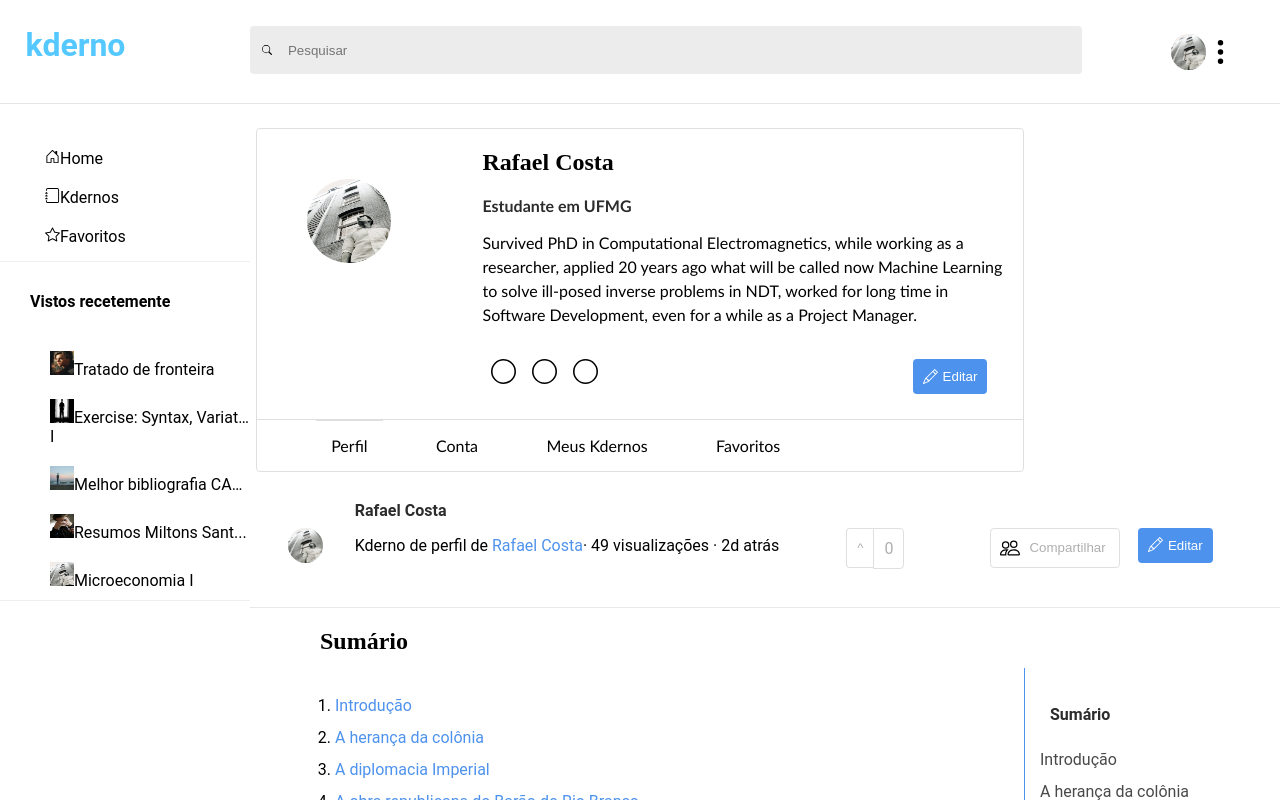
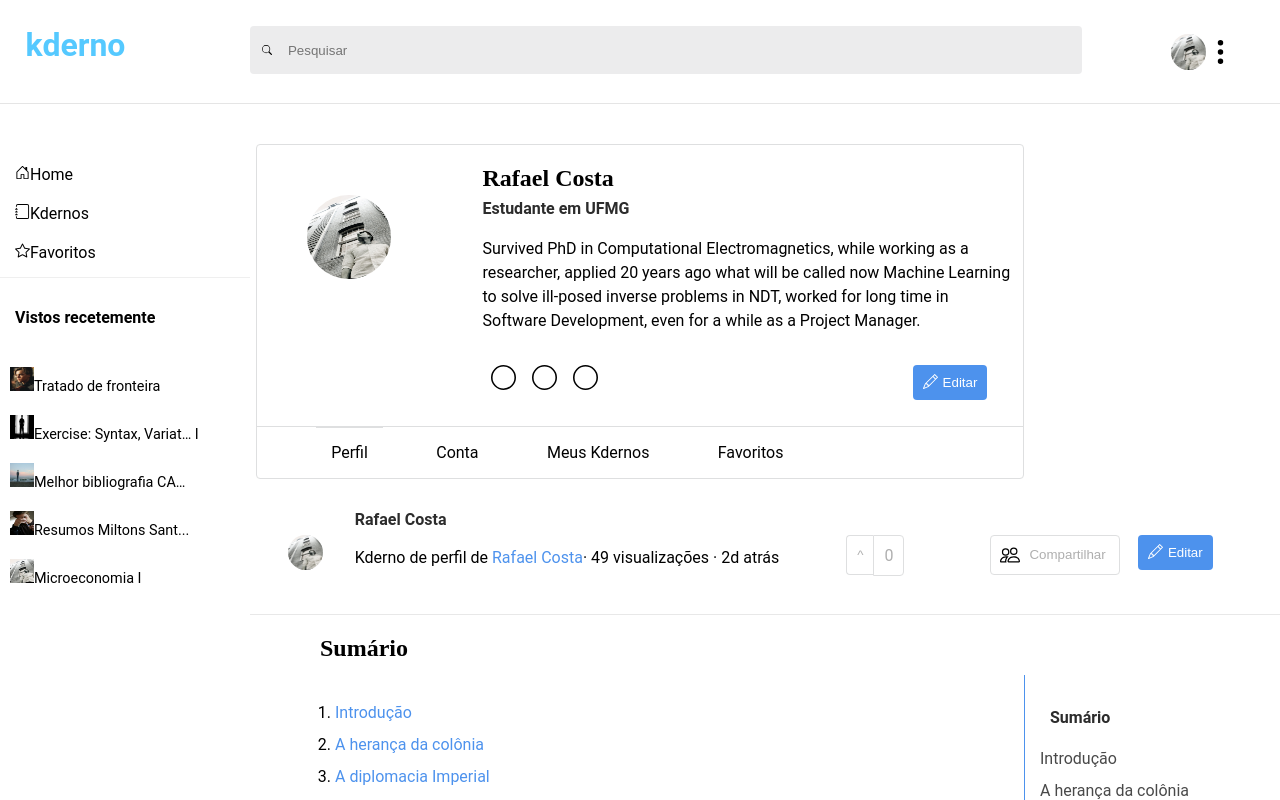
Before and after one commit to MatthGuitar/Clipping, a Next.js app: page / in a window 1280 px wide. Shown: the top 800 px of the page. Built offline with nearby package versions, Linux system fonts and the light colour scheme; a web font is replaced by a local one.

Commit message:
Fonts test

```diff
--- a/styles/CardStyles.module.scss
+++ b/styles/CardStyles.module.scss
@@ -3,8 +3,8 @@
   border-radius: 4px;
   min-height: 30vh;
   width: 60vw;
-  margin: 16vh auto 2vh auto;
-  font-family: 'Gill Sans', 'Gill Sans MT', Calibri, 'Trebuchet MS', sans-serif ;
+  margin: 18vh auto 2vh auto;
+  font-family: Roboto, sans-serif;
   @media screen and (max-width: 1200px){
     width: 95vw;
 
@@ -24,7 +24,10 @@
 }
 .card_text{
   padding: 0  10px;
-
+  font-family: Roboto, sans-serif;
+  h3{
+    margin-top: -15px;
+  }
 }
 .card_text p{
   font-style: normal;
@@ -33,6 +36,7 @@
 }
 .card_links{
   border-top: 1px  solid #dedfe0;
+  font-family: Roboto, sans-serif;
   @media screen and (max-width: 720px){
     font-size: 0.8em;
   }
--- a/styles/Maintext.module.scss
+++ b/styles/Maintext.module.scss
@@ -1,6 +1,7 @@
 .text{
   width: 50vw;
   margin: 0 auto;
+  font-family: Roboto, sans-serif;
   p{
   font-size: 1em;
   line-height: 1.5em;
@@ -16,6 +17,7 @@
 .main_container{
   width: 100%;
   position: relative;
+  font-family: Roboto, sans-serif;
 }
 
 .text_list{
--- a/styles/Nav.module.scss
+++ b/styles/Nav.module.scss
@@ -1,6 +1,7 @@
 
 .nav_list{
   border-bottom: 1px solid #efefef;
+  margin-left: -30px;
   :hover{
     color: #4d92ed;
   }
@@ -11,5 +12,5 @@
 
 }
 .nav_list div{
-  margin-right: 20px;
+  margin-right: 25px;
 }
--- a/styles/Share.module.scss
+++ b/styles/Share.module.scss
@@ -1,6 +1,7 @@
 .share{
   position: relative;
   margin: 2vh 1vw;
+  font-family: Roboto, sans-serif;
   button {
     background: #fff;
     color: #afafaf;
--- a/styles/Visits.module.scss
+++ b/styles/Visits.module.scss
@@ -1,18 +1,20 @@
 .view_list{
-  border-bottom: 1px solid #efefef;
+  padding-left: 10px;
   :hover{
     color: #4d92ed;
   }
 }
 .view_list li{
-
-  padding: 10px 0 10px 10px;
+  font-size: 0.9em;
+  padding: 10px 0 10px 0px;
 
 }
 .view_list div{
   border-radius: 50%;
+
 }
 .view_title{
   font-size: 1em;
-  margin: 30px;
+  margin: 30px 15px;
+
 }
--- a/styles/globals.scss
+++ b/styles/globals.scss
@@ -31,14 +31,17 @@ button{
 }
 .subtitle{
   font-size: 1em;
+  line-height: 1.5em;
   color: rgb(44, 44, 44);
-  font-style: bold;
+  font-family: Roboto, sans-serif;
+
 }
 
 .logo{
   color: #55c9ff;
   font-size: 2em;
   text-transform: lowercase;
+  font-family: Roboto, sans-serif;
   margin: 2vh 2vw;
   @media screen and (max-width: 1200px){
     margin-top: 3vh;
```
